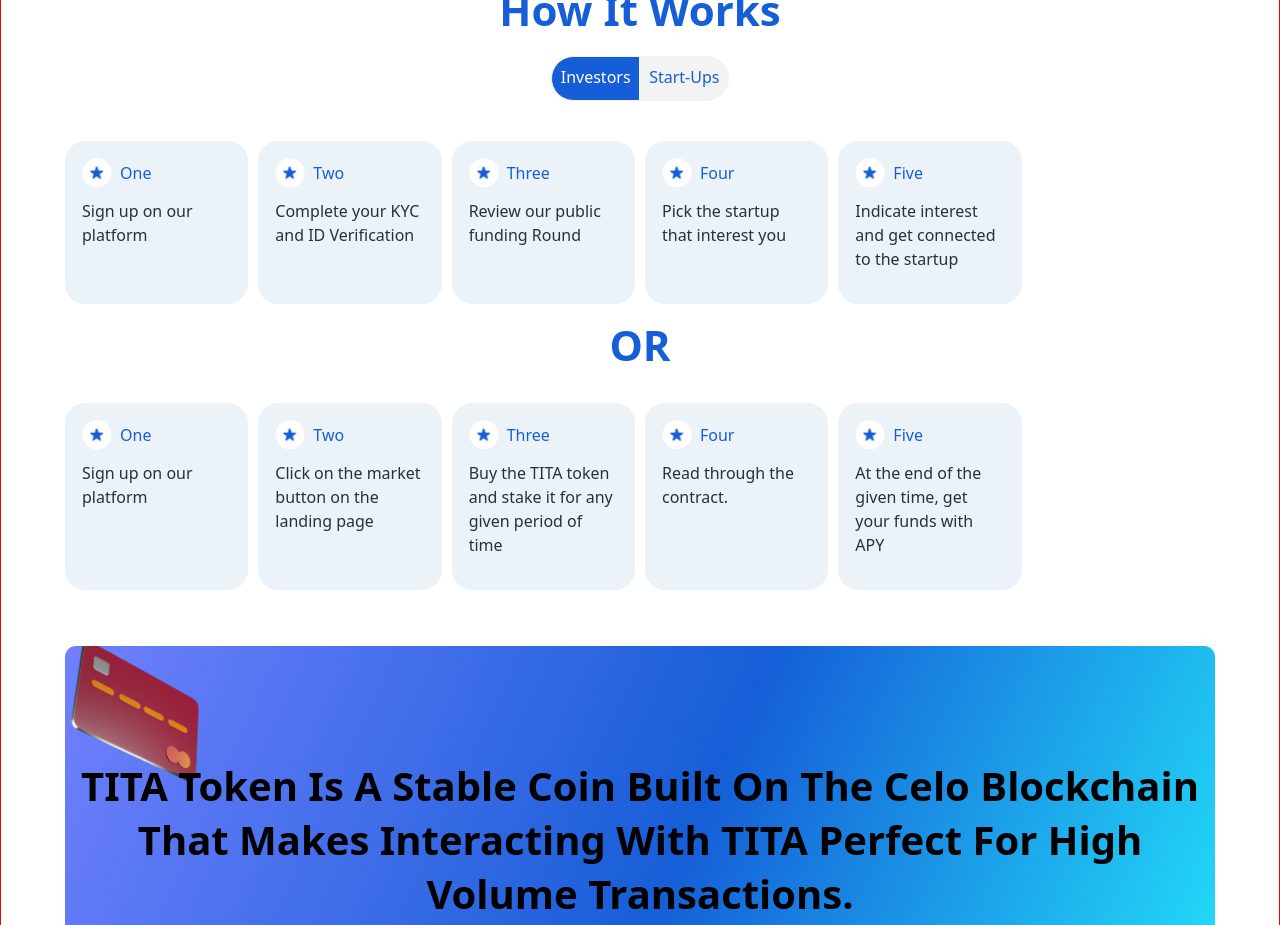
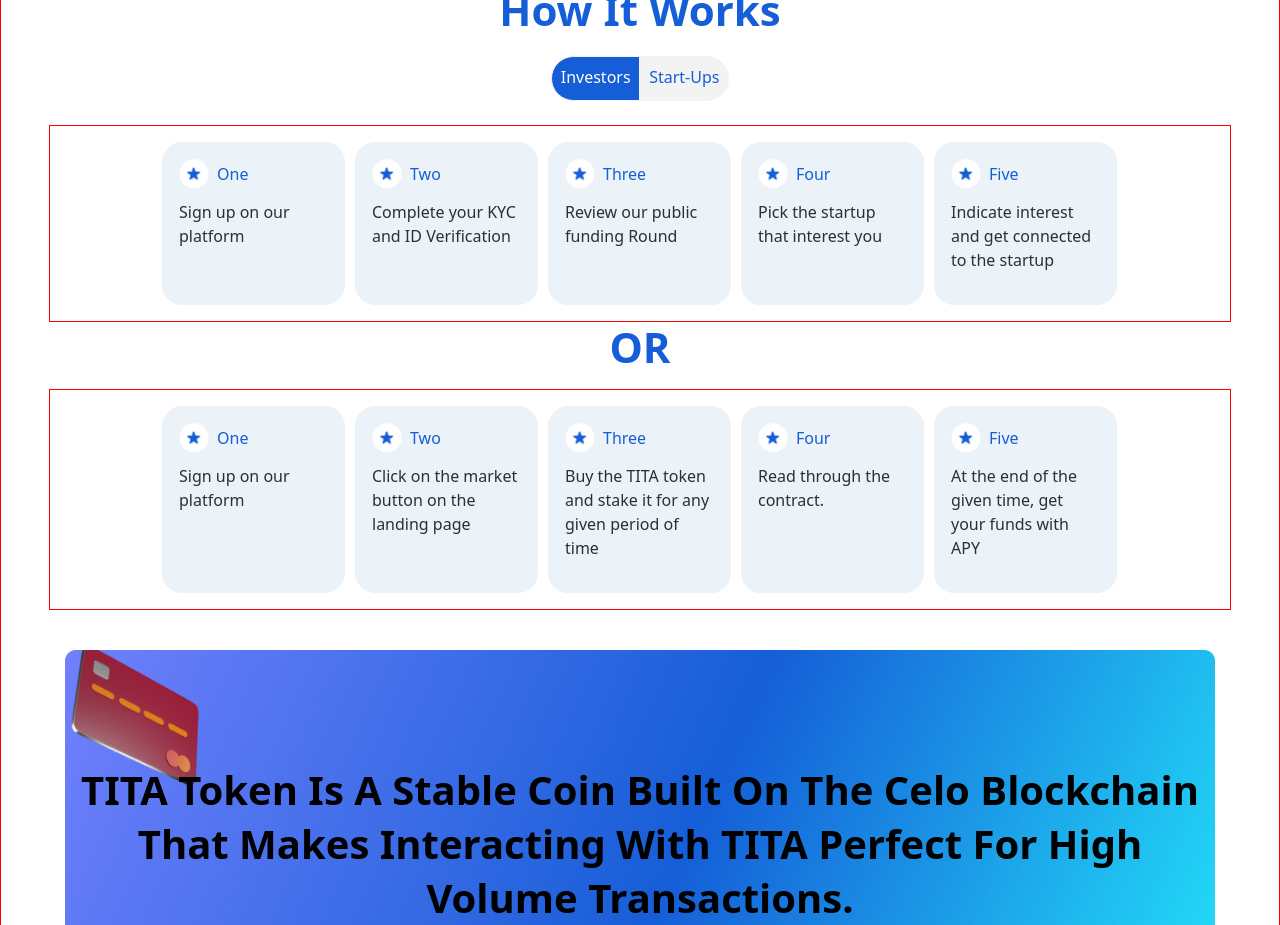
Before and after one commit to DevZibah/Tita, a React (Vite) app: page / in a window 1280 px wide. Shown: the part 1860-2785 px from the top of the page. Built offline with nearby package versions, Linux system fonts and the light colour scheme.

Commit message:
minor changes

```diff
--- a/src/style/Home.css
+++ b/src/style/Home.css
@@ -362,9 +362,13 @@
     width: 15%;
   }
   .arrt-grid {
+    border: 1px solid red;
     display: grid;
     grid-template-columns: repeat(3, 1fr) !important;
     grid-gap: 10px;
+  }
+  .grid-one {
+    transform: translate(6rem);
   }
   .textt-three {
     margin-top: -20rem;
@@ -378,7 +382,4 @@
     width: 190px;
     height: 60px;
   }
-  /* .grid-one {
-    border: 1px solid orange;
-  } */
 }
```
